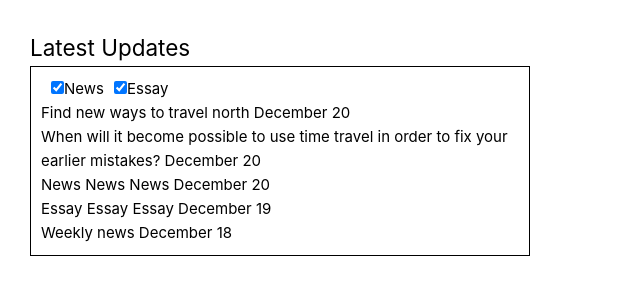
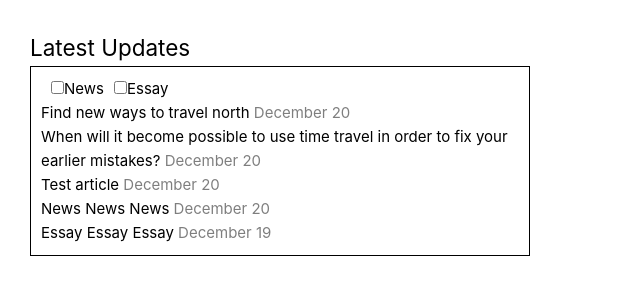
Before and after one commit to maksym-kharchenko1991/coding-task, a Vue app: page / in a window 1280 px wide. Shown: the top 300 px of the page, without its empty margins (0-640 px from the left). Built offline with nearby package versions, Linux system fonts and the light colour scheme.

Commit message:
code polishing

```diff
--- a/src/components/ArticleList.vue
+++ b/src/components/ArticleList.vue
@@ -67,8 +67,8 @@ export default {
     data() {
         return {
             articles: window.LATEST_ARTICLES,
-            showNews: true,
-            showEssay: true
+            showOnlyNews: false,
+            showOnlyEssay: false
         }
     },
     computed: {
@@ -78,8 +78,8 @@ export default {
 
             const filtered = this.articles.filter(item => {
                 const itemDate = new Date(item.publishDate);
-                return ((this.showNews && item.category === 'news') ||
-                    (this.showEssay && item.category === 'essay')) &&
+                return ((!this.showOnlyNews && item.category !== 'news') ||
+                    (!this.showOnlyEssay && item.category !== 'essay')) &&
                     (itemDate >= currentDate);
             })
 
@@ -104,11 +104,11 @@ export default {
     <div class="wrapper">
         <h2>Latest Updates</h2>
         <div class="pagesList">
-            <label><input type="checkbox" v-model="showNews">News</label>
-            <label><input type="checkbox" v-model="showEssay">Essay</label>
+            <label><input type="checkbox" v-model="showOnlyNews">News</label>
+            <label><input type="checkbox" v-model="showOnlyEssay">Essay</label>
             <ul>
                 <li v-for="(article) in filteredArticles.slice(0, 5)" :key="article.title">
-                    <a :href="article.url">{{ article.title }} {{ formatDate(article.publishDate) }}</a>
+                    <a :href="article.url">{{ article.title }} <span>{{ formatDate(article.publishDate) }}</span></a>
                 </li>
             </ul>
         </div>
```
